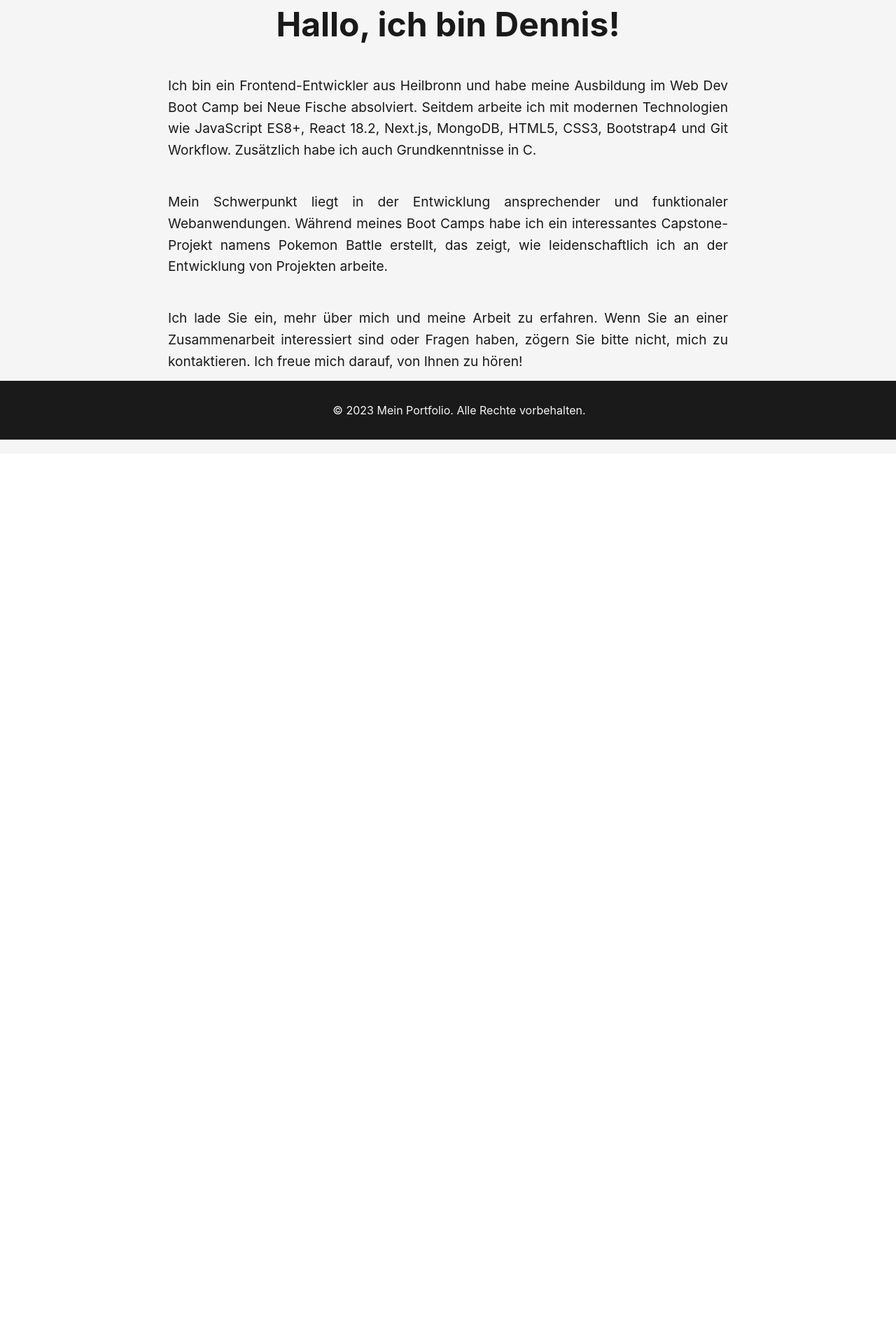
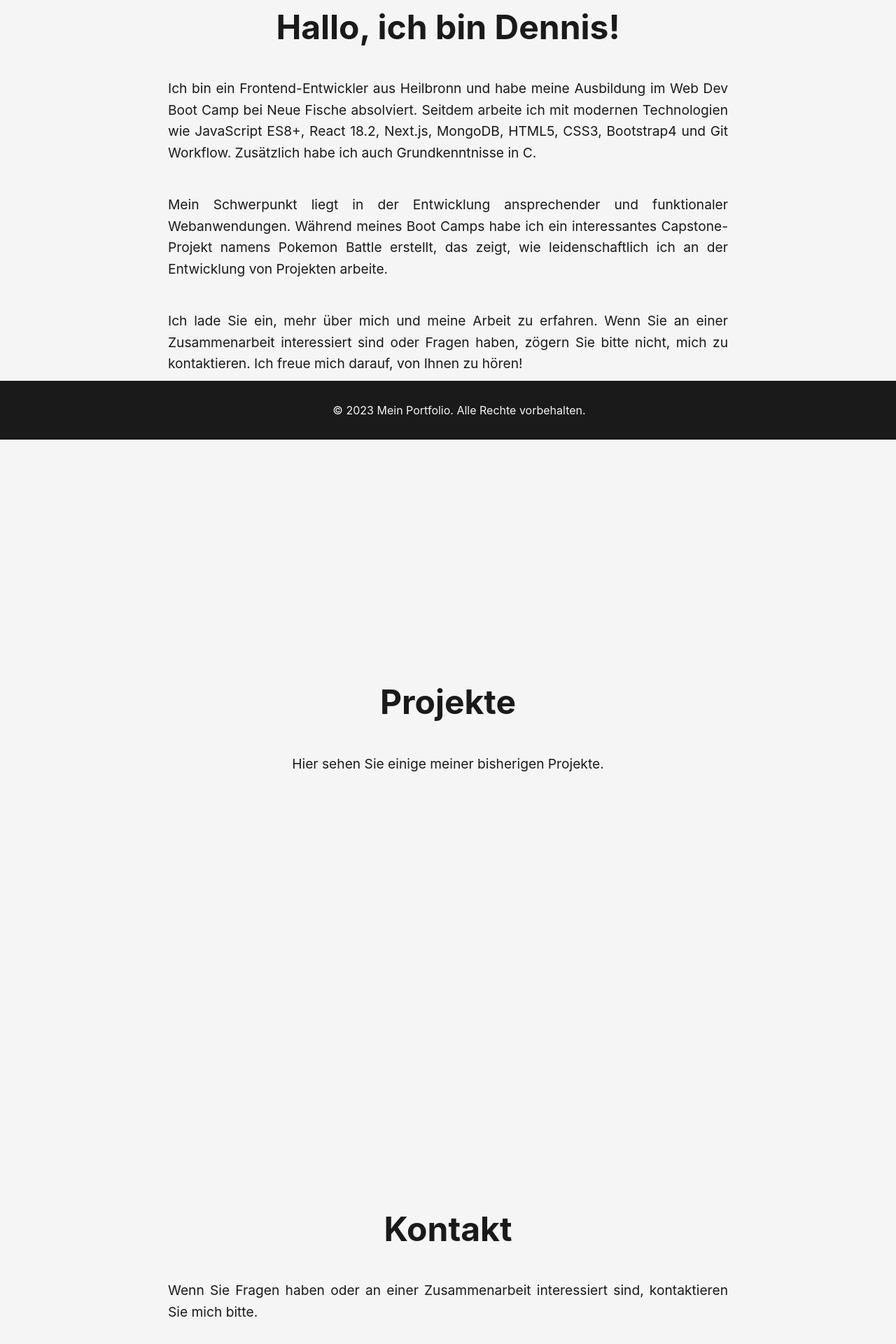
Before and after one commit to dennisbuchwald/dennisbuchwald-de, a Next.js app: page / in a window 1280 px wide. Shown: the part 172-2092 px from the top of the page at 70% size. Before the commit the page ends 820 px from the top, so only its background shows below. Built offline with nearby package versions, Linux system fonts and the light colour scheme.

Commit message:
setup onepager

```diff
--- a/components/Header.js
+++ b/components/Header.js
@@ -28,14 +28,14 @@ const NavLink = styled.a`
 const Header = () => {
 	return (
 		<StyledHeader>
-      <Link href="/" passHref>
+			<Link href="#home" passHref>
 				<NavLink>Mein Portfolio</NavLink>
 			</Link>
 			<Nav>
-        <Link href="/projekte" passHref>
+				<Link href="#projekte" passHref>
 					<NavLink>Projekte</NavLink>
 				</Link>
-        <Link href="/kontakt" passHref>
+				<Link href="#kontakt" passHref>
 					<NavLink>Kontakt</NavLink>
 				</Link>
 			</Nav>
--- a/package.json
+++ b/package.json
@@ -13,7 +13,7 @@
     "@emotion/styled": "^11.10.6",
     "eslint": "8.39.0",
     "eslint-config-next": "13.3.1",
-    "next": "13.3.1",
+    "next": "^13.3.1",
     "react": "18.2.0",
     "react-dom": "18.2.0",
     "styled-components": "^5.3.10"
--- a/src/pages/index.js
+++ b/src/pages/index.js
@@ -1,8 +1,8 @@
 import styled from "styled-components";
-import Header from "../../components//Header";
+import Header from "../../components/Header";
 import Footer from "../../components/Footer";
 
-const Main = styled.main`
+const Section = styled.section`
 	display: flex;
 	flex-direction: column;
 	justify-content: center;
@@ -34,7 +34,7 @@ const Home = () => {
 	return (
 		<>
 			<Header />
-      <Main>
+			<Section id="home">
 				<Title>Hallo, ich bin Dennis!</Title>
 				<Text>
 					Ich bin ein Frontend-Entwickler aus Heilbronn und habe meine
@@ -56,7 +56,18 @@ const Home = () => {
 					zögern Sie bitte nicht, mich zu kontaktieren. Ich freue mich darauf,
 					von Ihnen zu hören!
 				</Text>
-      </Main>
+			</Section>
+			<Section id="projekte">
+				<Title>Projekte</Title>
+				<Text>Hier sehen Sie einige meiner bisherigen Projekte.</Text>
+			</Section>
+			<Section id="kontakt">
+				<Title>Kontakt</Title>
+				<Text>
+					Wenn Sie Fragen haben oder an einer Zusammenarbeit interessiert sind,
+					kontaktieren Sie mich bitte.
+				</Text>
+			</Section>
 			<Footer />
 		</>
 	);
```
Also changed, not shown: src/pages/_app.js (indentation only), src/pages/_document.js (indentation only), 1 other file (tests, documents, lock files or other folders). Lines whose indentation alone changed are shown as unchanged.
